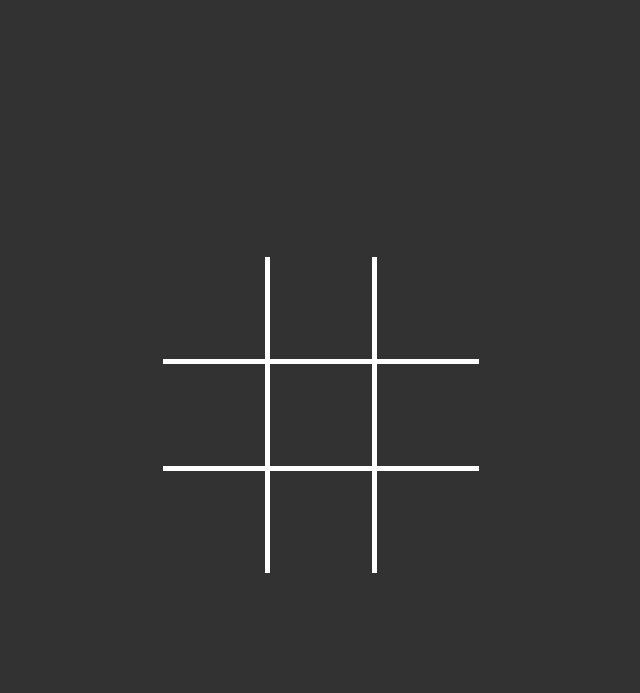
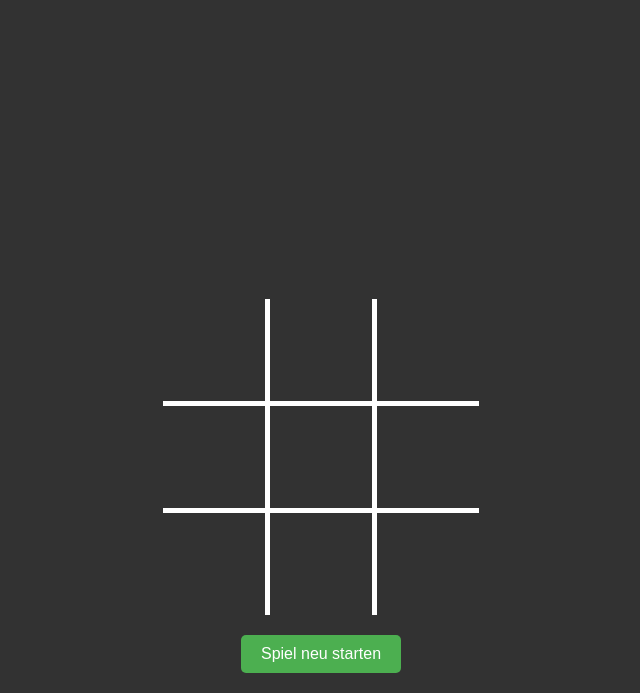
Before and after one commit to Sessa89/tic-tac-toe_prompt-engineering, a plain HTML site: page index.html in a window 1280 px wide. Shown: the part 107-800 px from the top of the page, without its empty margins (319-959 px from the left). Drawn offline with Linux system fonts and the light colour scheme.

Commit message:
Neustart-Funktion ergänzt

```diff
--- a/index.html
+++ b/index.html
@@ -16,7 +16,7 @@
 
     <div id="content"></div>
 
-
+    <button onclick="restartGame()">Spiel neu starten</button>
 
     <script src="script.js"></script>
 </body>
--- a/script.js
+++ b/script.js
@@ -140,3 +140,18 @@ function drawWinningLine(combination) {
     line.style.transformOrigin = `top left`;
     contentDiv.appendChild(line);
 }
+
+function restartGame() {
+    fields = [
+        null,
+        null,
+        null,
+        null,
+        null,
+        null,
+        null,
+        null,
+        null,
+    ];
+    render();
+}
--- a/style.css
+++ b/style.css
@@ -4,6 +4,11 @@ body {
     font-family: 'Open Sans', sans-serif;
     margin: 0;
     color: white;
+    display: flex;
+    flex-direction: column;
+    align-items: center;
+    justify-content: center;
+    height: 100vh;
 }
 
 h1 {
@@ -12,6 +17,7 @@ h1 {
 
 #content {
     margin-top: 300px;
+    margin-bottom: 20px;
     display: flex;
     justify-content: center;
     align-items: center;
@@ -53,14 +59,16 @@ table td {
     border-right: 0;
   }
 
+button {
+    padding: 10px 20px;
+    font-size: 16px;
+    background-color: #4CAF50;
+    color: white;
+    border: none;
+    border-radius: 5px;
+    cursor: pointer;
+}
 
-
-/*
-table {
-    border-collapse: collapse;
+button:hover {
+    background-color: #45a049;
 }
-table, th, td {
-    border: 1px solid black;
-    padding: 10px;
-}
-*/
```
